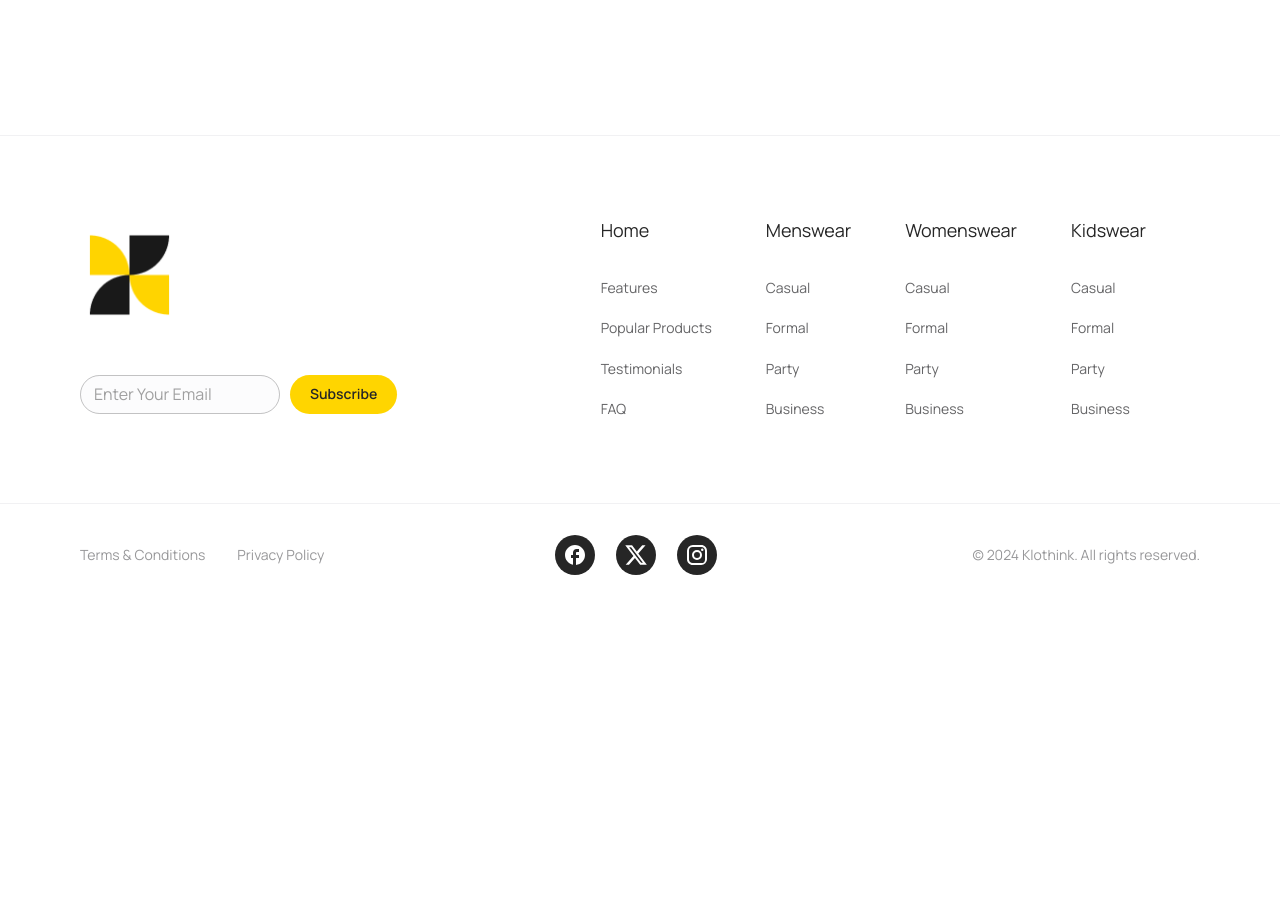
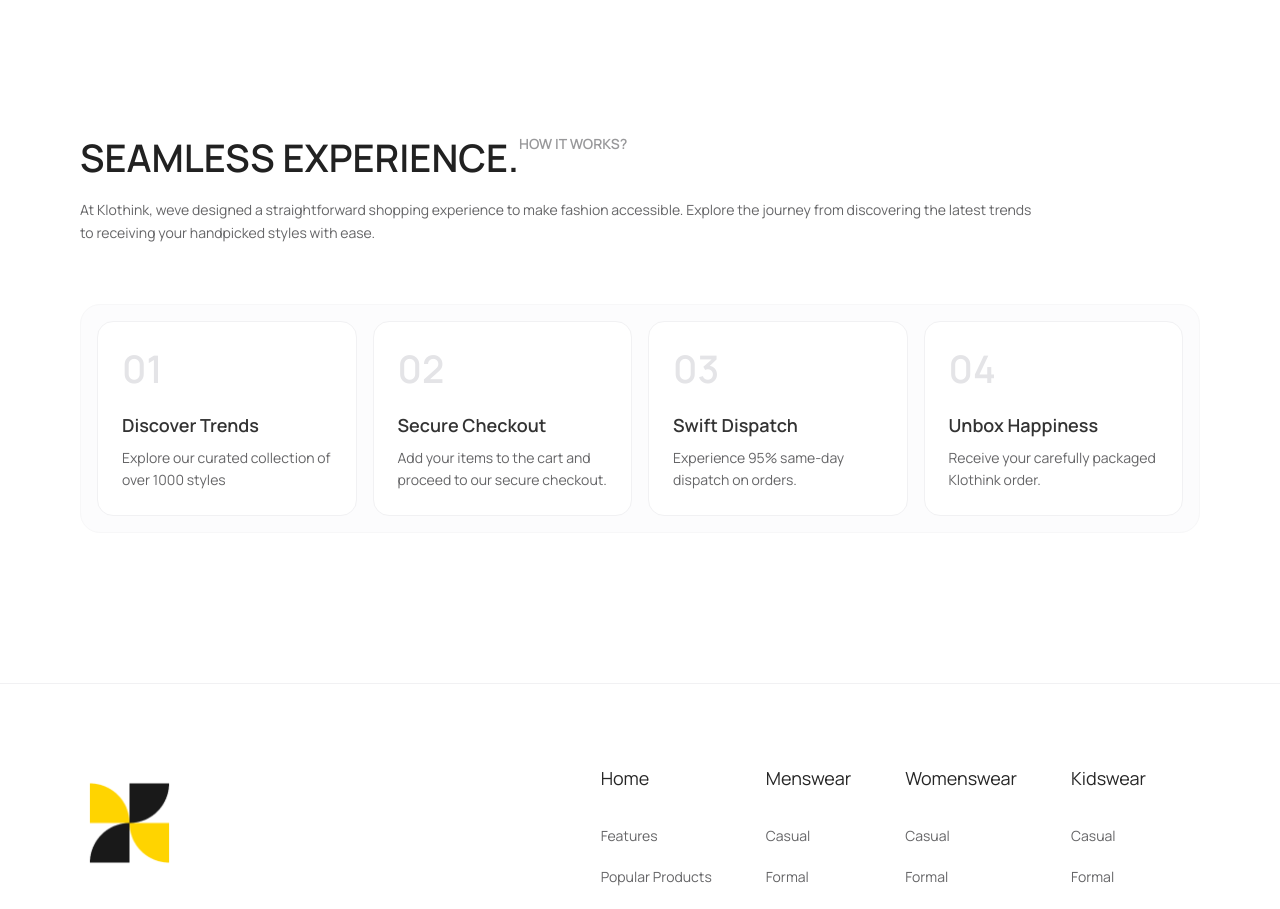
Before and after one commit to gabriel-victor933/project-front-ecommerce, a React (Vite) app: page / in a window 1280 px wide. Shown: the part 4600-5509 px from the top of the page. Before the commit the page ends 5206 px from the top, so only its background shows below. Built offline with nearby package versions, Linux system fonts and the light colour scheme.

Commit message:
feat: sections seamless experience

```diff
--- a/src/pages/Home.jsx
+++ b/src/pages/Home.jsx
@@ -2,6 +2,7 @@ import DiscoverFashion from "../sections/home/DiscoverFashion";
 import Experience from "../sections/home/Experience";
 import MainProduct from "../sections/home/MainProduct";
 import Questions from "../sections/home/Questions";
+import Seamless from "../sections/home/Seamless";
 import Testimonials from "../sections/home/Testimonials";
 
 export default function Home(){
@@ -13,6 +14,7 @@ export default function Home(){
             <Experience />
             <Testimonials />
             <Questions />
+            <Seamless />
         </>
     )
 }
--- /dev/null
+++ b/src/sections/home/Seamless.jsx
@@ -0,0 +1,141 @@
+import { Grid2, Box, Typography } from "@mui/material"
+
+export default function Seamless() {
+
+    return (
+        <Grid2
+            mb={{ md: '150px', xs: '75px' }}
+            display='flex'
+            flexDirection='column'
+            gap={{ xs: '40px', md: '60px', xl: '80px' }}
+        >
+            <Grid2
+                display='flex'
+                flexDirection={'column'}
+                gap={{ xl: '36px', md: '20px', xs: '16px' }}
+            >
+                <Box
+                    sx={{
+                        display: 'flex',
+                        flexDirection: { xs: 'column-reverse', md: 'row' },
+                    }}
+                >
+                    <Typography variant='h1'>
+                        SEAMLESS EXPERIENCE.
+                    </Typography>
+                    <Typography variant='h5' color='grey.60'>
+                        HOW IT WORKS?
+                    </Typography>
+                </Box>
+                <Typography variant='h6' color='grey.40' sx={{ width: { md: '85%', xs: '100%' } }}>
+                    At Klothink, weve designed a straightforward shopping experience to make fashion accessible.
+                    Explore the journey from discovering the latest trends to receiving your handpicked styles with ease.
+                </Typography>
+            </Grid2>
+            <Grid2
+                sx={{
+                    borderRadius: '20px',
+                    bgcolor: 'white.99',
+                    border: '1px solid #F7F7F8',
+                    gap: {xl: '20px', md: '16px',xs: '10px'},
+                    p: {xl: '20px', md: '16px',xs: '10px'},
+                    display: 'grid',
+                    gridTemplateColumns: {xs: '1fr',md: '1fr 1fr 1fr 1fr'}
+                }}
+            >
+                <Box
+                    sx={{
+                        bgcolor: 'absolute.white',
+                        border: '1px solid #F1F1F3',
+                        borderRadius: '16px',
+                        gap: {xl: '30px', md: '24px',xs: '24px'},
+                        p: {xl: '30px', md: '24px',xs: '20px'},
+                        display: 'flex',
+                        flexDirection: {md: 'column',xs: 'row'}
+                    }}
+                >
+                    <Typography variant='h1' fontSize='80px' color='white.90'>
+                        01
+                    </Typography>
+                    <Box>
+                        <Typography variant='h4' fontWeight='600' mb='10px' color='grey.20'>
+                            Discover Trends
+                        </Typography>
+                        <Typography variant='h6' color='grey.40'>
+                            Explore our curated collection of over 1000 styles
+                        </Typography>
+                    </Box>
+                </Box>
+                <Box
+                    sx={{
+                        bgcolor: 'absolute.white',
+                        border: '1px solid #F1F1F3',
+                        borderRadius: '16px',
+                        gap: {xl: '30px', md: '24px',xs: '24px'},
+                        p: {xl: '30px', md: '24px',xs: '20px'},
+                        display: 'flex',
+                        flexDirection: {md: 'column',xs: 'row'}
+                    }}
+                >
+                    <Typography variant='h1' fontSize='80px' color='white.90'>
+                        02
+                    </Typography>
+                    <Box>
+                        <Typography variant='h4' fontWeight='600' mb='10px' color='grey.20'>
+                            Secure Checkout
+                        </Typography>
+                        <Typography variant='h6' color='grey.40'>
+                            Add your items to the cart and proceed to our secure checkout.
+                        </Typography>
+                    </Box>
+                </Box>
+                <Box
+                    sx={{
+                        bgcolor: 'absolute.white',
+                        border: '1px solid #F1F1F3',
+                        borderRadius: '16px',
+                        gap: {xl: '30px', md: '24px',xs: '24px'},
+                        p: {xl: '30px', md: '24px',xs: '20px'},
+                        display: 'flex',
+                        flexDirection: {md: 'column',xs: 'row'}
+                    }}
+                >
+                    <Typography variant='h1' fontSize='80px' color='white.90'>
+                        03
+                    </Typography>
+                    <Box>
+                        <Typography variant='h4' fontWeight='600' mb='10px' color='grey.20'>
+                            Swift Dispatch
+                        </Typography>
+                        <Typography variant='h6' color='grey.40'>
+                            Experience 95% same-day dispatch on orders.
+                        </Typography>
+                    </Box>
+                </Box>
+                <Box
+                    sx={{
+                        bgcolor: 'absolute.white',
+                        border: '1px solid #F1F1F3',
+                        borderRadius: '16px',
+                        gap: {xl: '30px', md: '24px',xs: '24px'},
+                        p: {xl: '30px', md: '24px',xs: '20px'},
+                        display: 'flex',
+                        flexDirection: {md: 'column',xs: 'row'}
+                    }}
+                >
+                    <Typography variant='h1' fontSize='80px' color='white.90'>
+                        04
+                    </Typography>
+                    <Box>
+                        <Typography variant='h4' fontWeight='600' mb='10px' color='grey.20'>
+                            Unbox Happiness
+                        </Typography>
+                        <Typography variant='h6' color='grey.40'>
+                            Receive your carefully packaged Klothink order.
+                        </Typography>
+                    </Box>
+                </Box>
+            </Grid2>
+        </Grid2>
+    )
+}
--- a/src/sections/home/Testimonials.jsx
+++ b/src/sections/home/Testimonials.jsx
@@ -144,7 +144,6 @@ export default function Testimonials() {
                     />
                 </IconButton>
             </Grid2>
-
         </Grid2>
     )
 }
```
